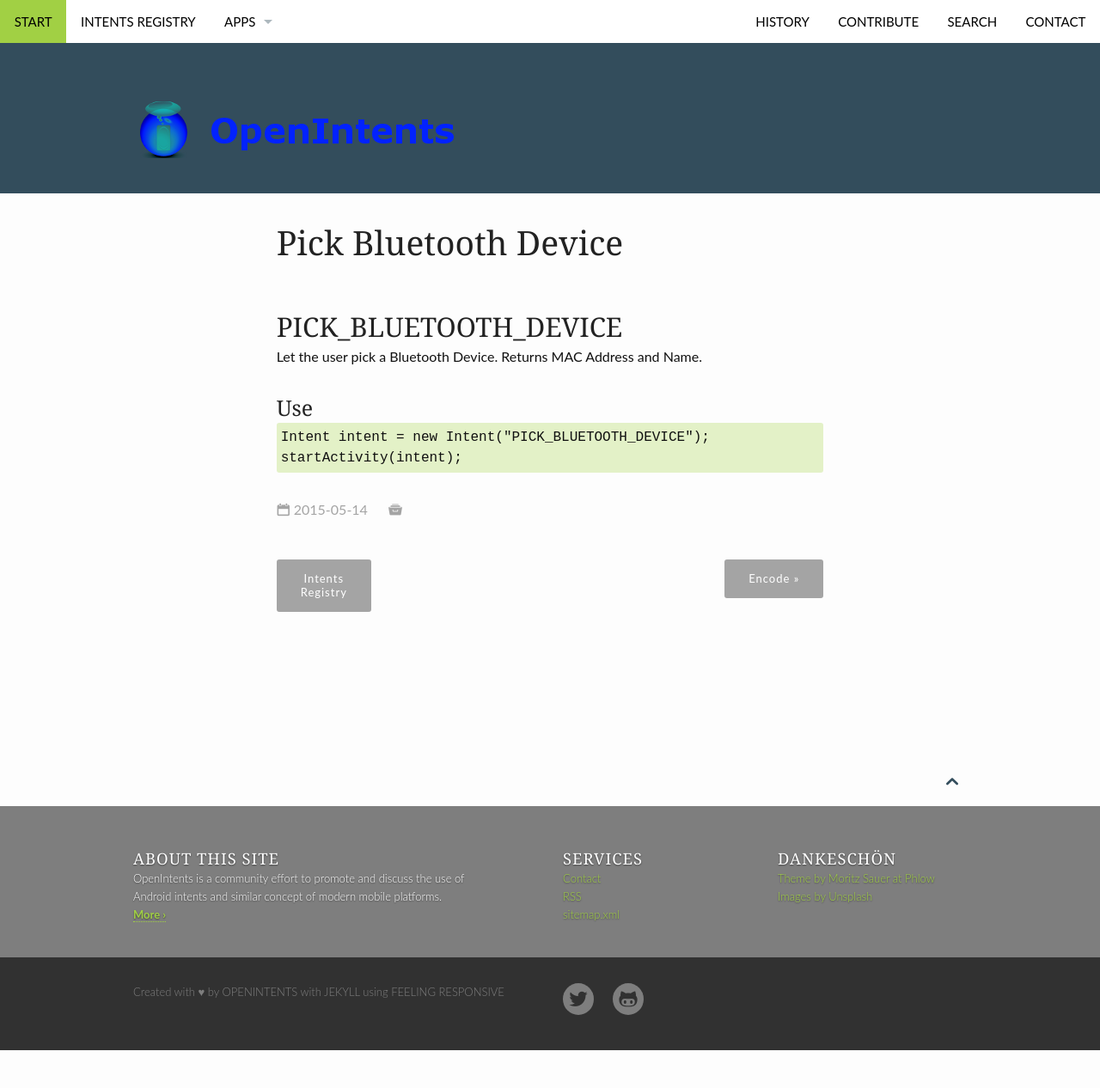
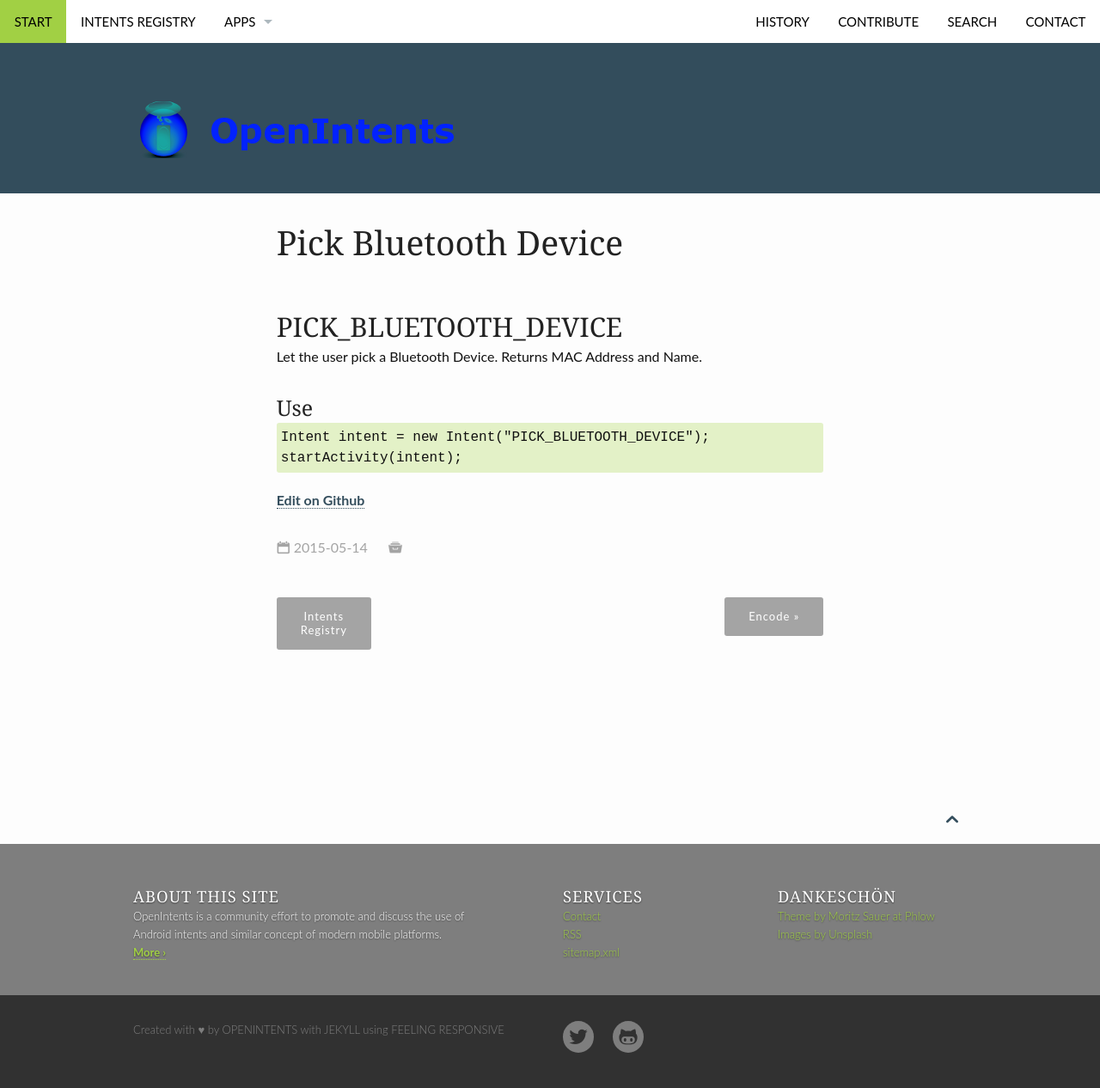
Before and after one commit to openintents/openintents.github.io, a Jekyll site: the page built from _intent_specs/PICK_BLUETOOTH_DEVICE.md, in a window 1280 px wide. Shown: the whole page at 86% size. Built offline with Jekyll 4.4.1, drawn with Linux system fonts in a browser that asks for light colours; before the commit the page ends 1222 px from its top, so only the background shows below that.

Commit message:
Update specification.html

```diff
--- a/_layouts/specification.html
+++ b/_layouts/specification.html
@@ -54,6 +54,7 @@ startActivity(intent);</pre>
 			{{ page.output}}
             </p>
 			{% endif %}
+			<a href="https://github.com/openintents/openintents.github.io/edit/master/intent_specs/{{page.name}}">Edit on Github</a>
 			{% if page.show_meta == true %}
 			{% include meta_information.html %}
 			{% endif %}
```
